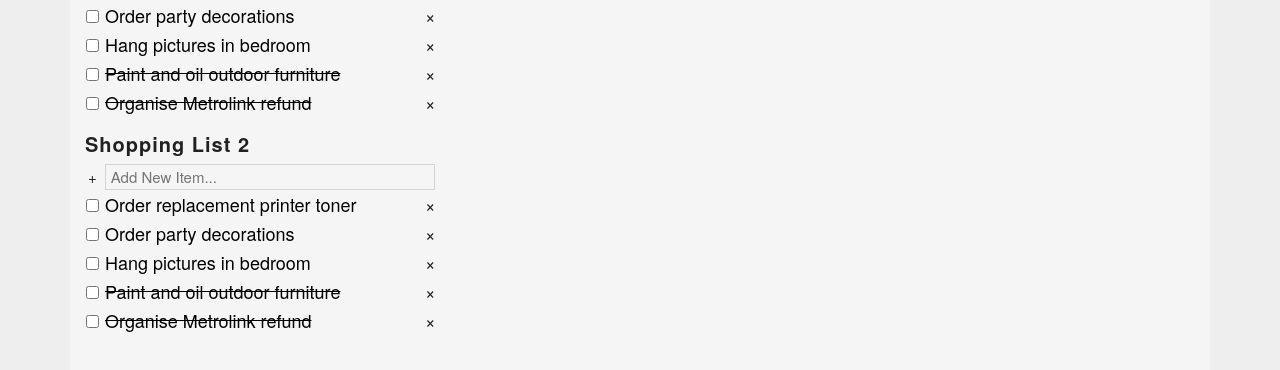
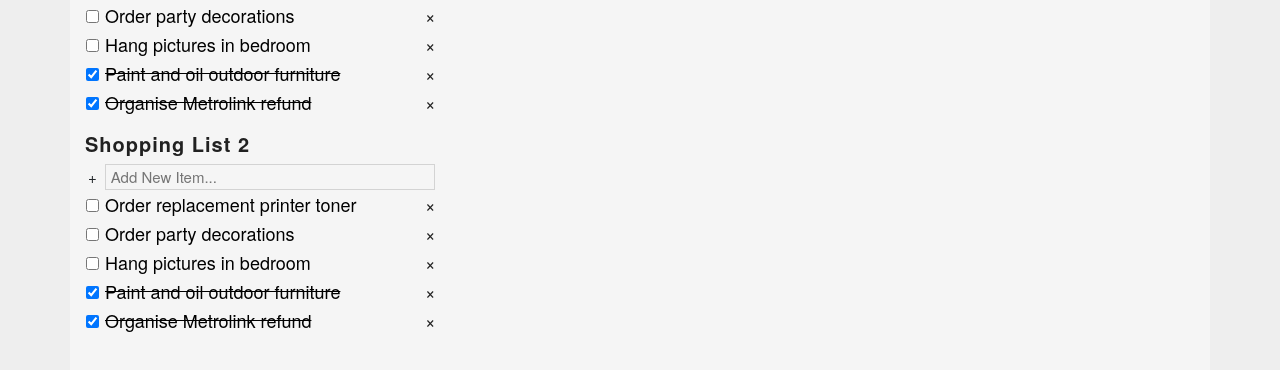
Before and after one commit to Ruz94/ToDoAppFrontend, a React (Create React App) app: page / in a window 1280 px wide. Shown: the part 248-618 px from the top of the page. Built offline with nearby package versions, Linux system fonts and the light colour scheme.

Commit message:
Added key in App.js and defaultChecked in TaskItem component

```diff
--- a/src/App.js
+++ b/src/App.js
@@ -78,7 +78,7 @@ function App() {
           <div className="col-12 col-sm-6 col-md-4">
             <NewList />
             {lists.map(({ title = "", tasks = [], id }) => (
-              <List listId={id} title={title} tasks={tasks} deleteTask={deleteTask} toggleTask={toggleTask} addTask={addTask} />
+              <List key={id} listId={id} title={title} tasks={tasks} deleteTask={deleteTask} toggleTask={toggleTask} addTask={addTask} />
             ))}
           </div>
         </div>
--- a/src/TaskItem/TaskItem.js
+++ b/src/TaskItem/TaskItem.js
@@ -13,7 +13,7 @@ function TaskItem({ text = "", completed = false, id, deleteTask = () => {}, tog
   return (
     <div className="taskItem">
       <p>
-        <input type="checkbox" value={completed} onClick={togTask} />
+        <input type="checkbox" defaultChecked={completed} onClick={togTask} />
         <input type="text" defaultValue={text} className={`taskItem__listItem taskItem__listItem${completed ? "--complete" : ""}`} />
         <span onClick={delTask}>×</span>
       </p>
```
